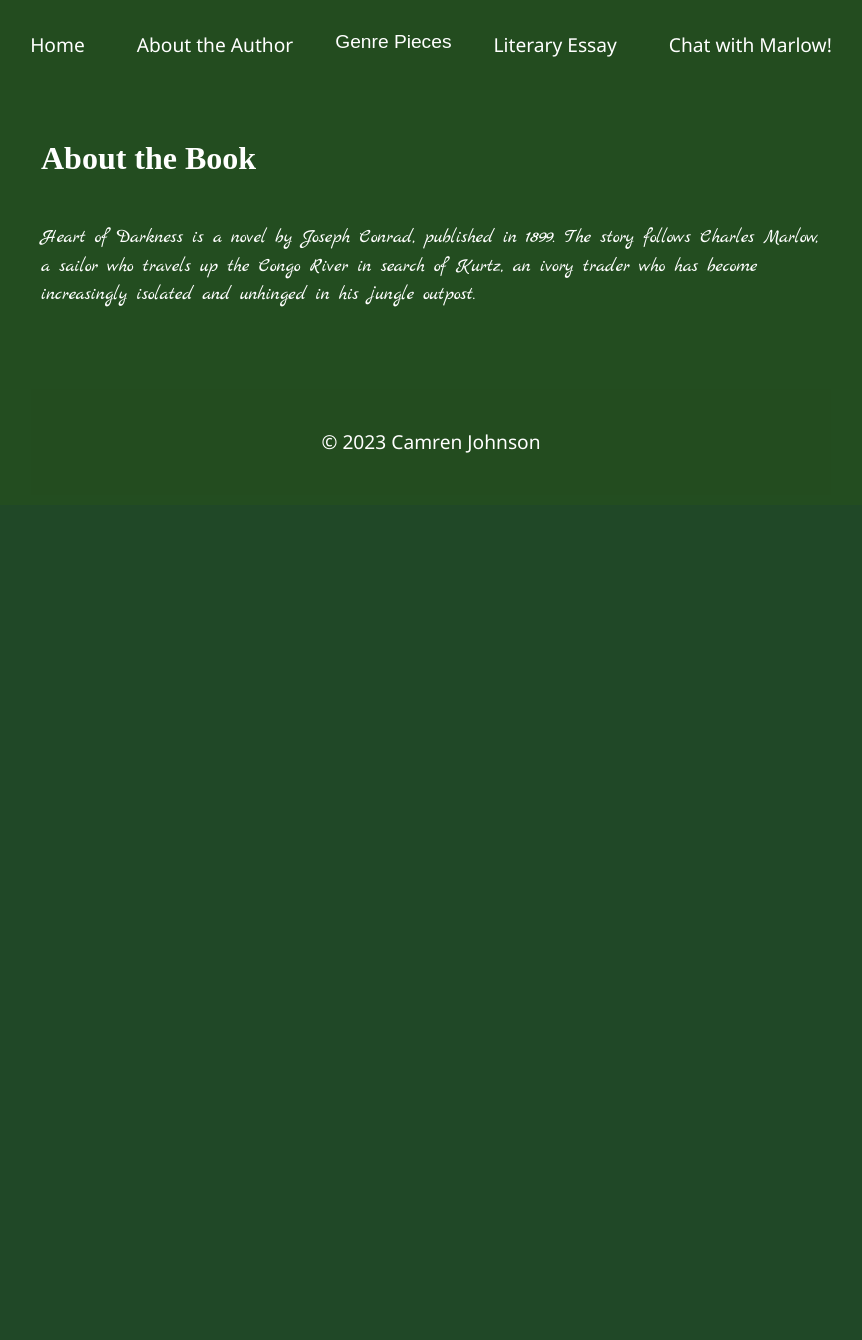
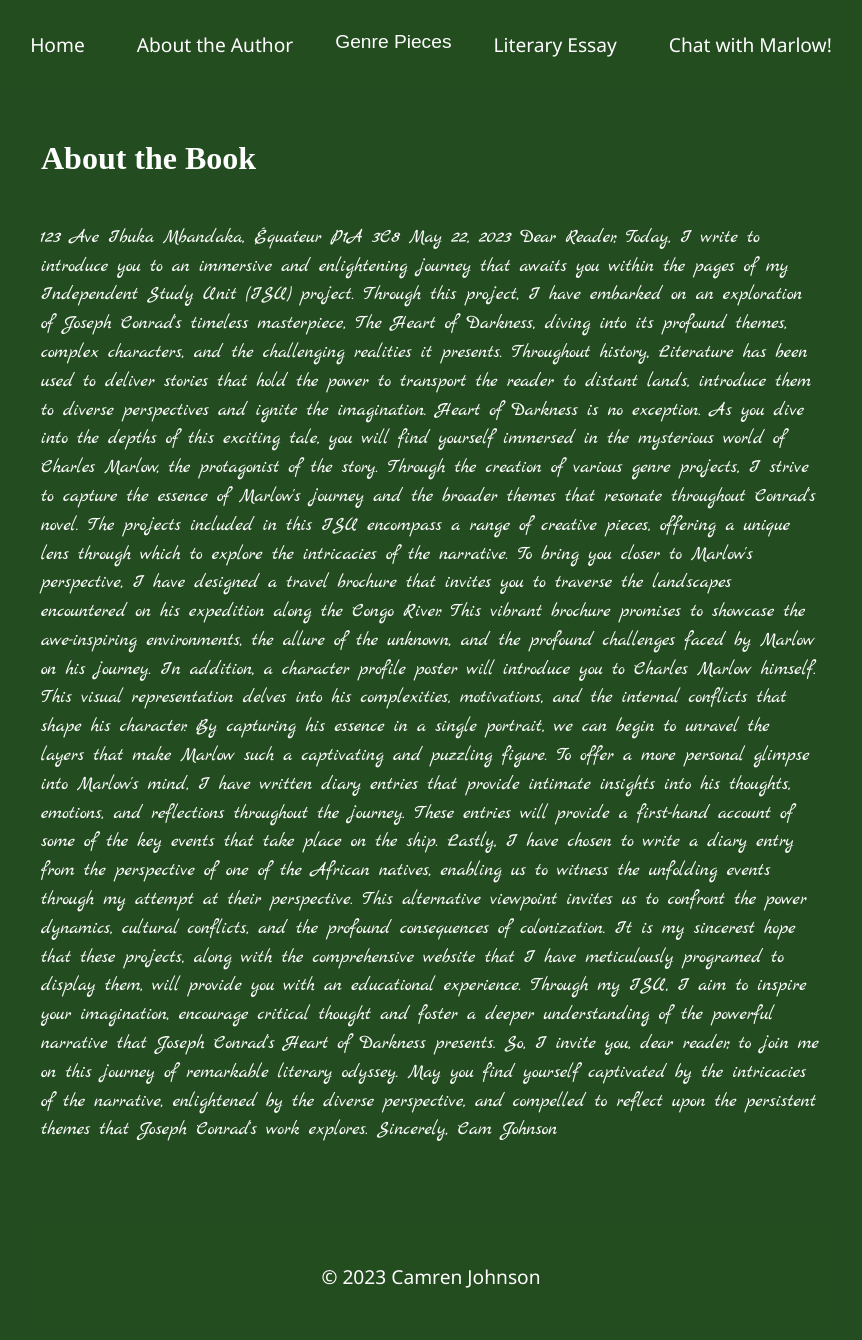
Before and after one commit to cam124/HeartOfDarkness, a Flask app: page / in a window 1280 px wide. Shown: the part 501-1841 px from the top of the page, without its empty margins (209-1071 px from the left). Before the commit the page ends 954 px from the top, so only its background shows below. Run offline with Flask 2, Linux system fonts and the light colour scheme.

Commit message:
added intro letter

```diff
--- a/website/static/jungle.css
+++ b/website/static/jungle.css
@@ -252,7 +252,7 @@ body {
   .native-old-timey-title {
     text-align: center;
     font-size: 3rem;
-    font-family: 'Old Standard TT', serif;
+    font-family: 'Indie-Flower', serif;
     margin-top: 50px;
   }
 
--- a/website/templates/home.html
+++ b/website/templates/home.html
@@ -2,7 +2,34 @@
 {% block content %}
   <main class="container main-content">
     <h2 class="old-timey-title">About the Book</h2>
-    <p class="old-timey-text">Heart of Darkness is a novel by Joseph Conrad, published in 1899. The story follows Charles Marlow, a sailor who travels up the Congo River in search of Kurtz, an ivory trader who has become increasingly isolated and unhinged in his jungle outpost.</p>
+    <p class="old-timey-text">123 Ave Ibuka
+      Mbandaka, Équateur
+      P1A 3C8
+
+      May 22, 2023
+
+      Dear Reader,
+
+      Today, I write to introduce you to an immersive and enlightening journey that awaits you within the pages of my Independent Study Unit (ISU) project. Through this project, I have embarked on an exploration of Joseph Conrad's timeless masterpiece, The Heart of Darkness, diving into its profound themes, complex characters, and the challenging realities it presents.
+
+      Throughout history, Literature has been used to deliver stories that hold the power to transport the reader to distant lands, introduce them to diverse perspectives and ignite the imagination. Heart of Darkness is no exception. As you dive into the depths of this exciting tale, you will find yourself immersed in the mysterious world of Charles Marlow, the protagonist of the story.
+
+      Through the creation of various genre projects, I strive to capture the essence of Marlow's journey and the broader themes that resonate throughout Conrad's novel. The projects included in this ISU encompass a range of creative pieces, offering a unique lens through which to explore the intricacies of the narrative.
+
+      To bring you closer to Marlow's perspective, I have designed a travel brochure that invites you to traverse the landscapes encountered on his expedition along the Congo River. This vibrant brochure promises to showcase the awe-inspiring environments, the allure of the unknown, and the profound challenges faced by Marlow on his journey. In addition, a character profile poster will introduce you to Charles Marlow himself. This visual representation delves into his complexities, motivations, and the internal conflicts that shape his character. By capturing his essence in a single portrait, we can begin to unravel the layers that make Marlow such a captivating and puzzling figure.
+
+      To offer a more personal glimpse into Marlow's mind, I have written diary entries that provide intimate insights into his thoughts, emotions, and reflections throughout the journey. These entries will provide a first-hand account of some of the key events that take place on the ship.
+
+      Lastly, I have chosen to write a diary entry from the perspective of one of the African natives, enabling us to witness the unfolding events through my attempt at their perspective. This alternative viewpoint invites us to confront the power dynamics, cultural conflicts, and the profound consequences of colonization.
+
+      It is my sincerest hope that these projects, along with the comprehensive website that I have meticulously programed to display them, will provide you with an educational experience. Through my ISU, I aim to inspire your imagination, encourage critical thought and foster a deeper understanding of the powerful narrative that Joseph Conrad's Heart of Darkness presents.
+
+      So, I invite you, dear reader, to join me on this journey of remarkable literary odyssey. May you find yourself captivated by the intricacies of the narrative, enlightened by the diverse perspective, and compelled to reflect upon the persistent themes that Joseph Conrad's work explores.
+
+      Sincerely,
+
+      Cam Johnson
+      </p>
   </main>
 
   <footer class="footer">
```
